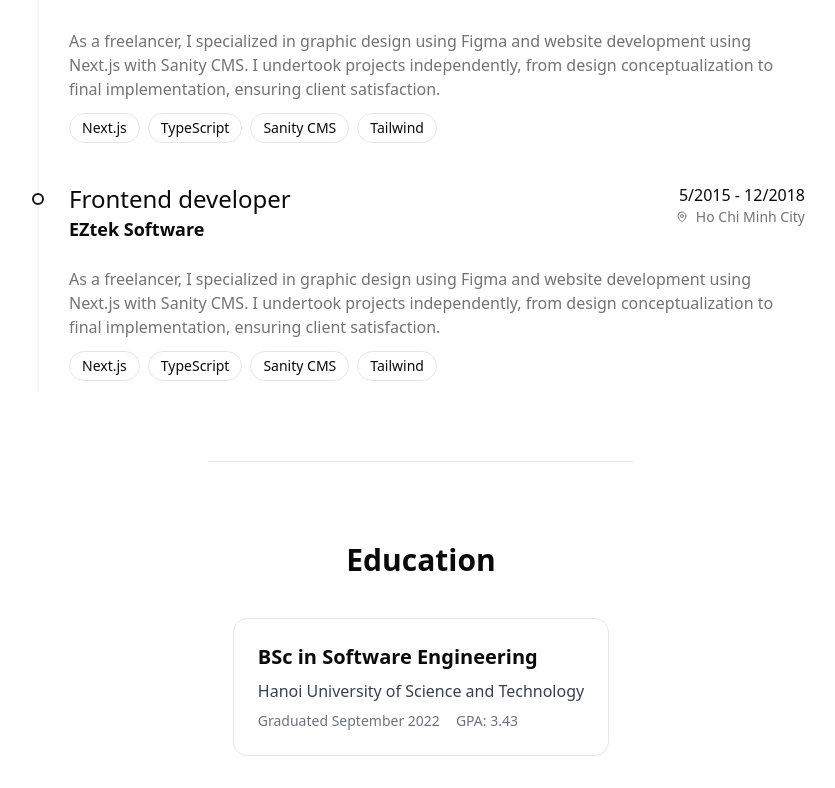
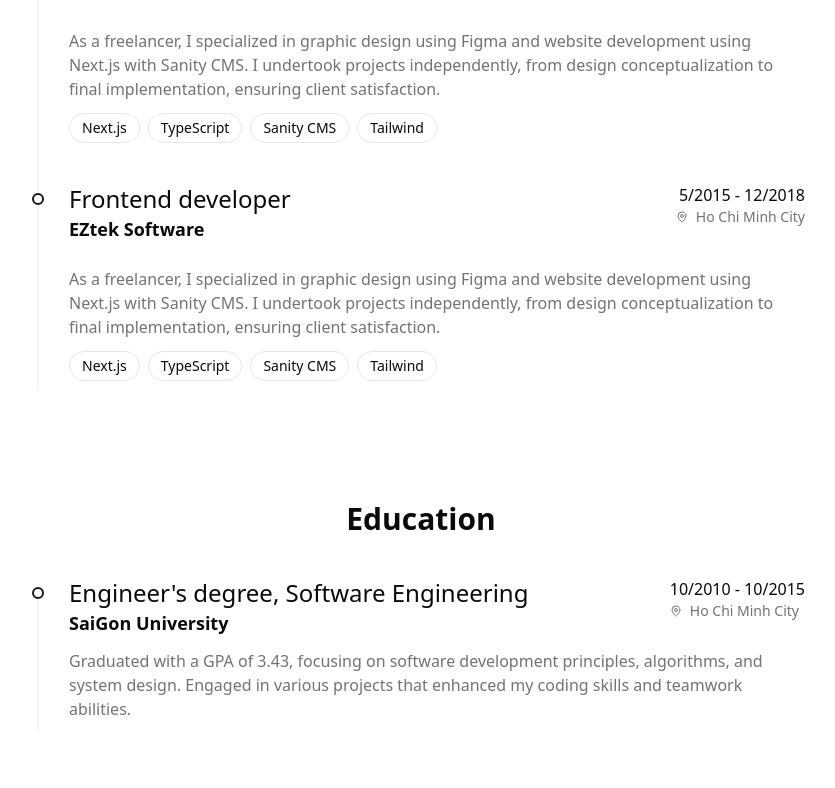
Before and after one commit to truonghungit/portfolio, a React (Vite) app: page / in a window 1280 px wide. Shown: the part 2009-2797 px from the top of the page, without its empty margins (219-1054 px from the left). Built offline with nearby package versions, Linux system fonts and the light colour scheme.

Commit message:
feat: update education section with new degree and layout enhancements

```diff
--- a/src/components/section/education.tsx
+++ b/src/components/section/education.tsx
@@ -1,84 +1,66 @@
-import { useTheme } from '../theme/theme-provider';
+import { motion } from 'framer-motion';
+import { Calendar, MapPin } from 'lucide-react';
+import { useSectionInView } from '../active-section/use-section-in-view';
 
 export const Education = () => {
-  const { theme } = useTheme();
-  const isDarkMode = theme === 'dark';
+  const { ref: sectionRef } = useSectionInView('Education');
 
   return (
     <section
-      className={`py-20 px-6 border-t ${
-        isDarkMode ? 'border-gray-800' : 'border-gray-200'
-      }`}
+      ref={sectionRef}
+      id='education'
+      className='my-10 scroll-mt-28 md:mb-20'
     >
-      <div className='max-w-5xl mx-auto'>
       <div className='mb-10 text-center'>
         <h2 className='font-heading text-3xl font-semibold'>Education</h2>
       </div>
+      <div className='relative max-w-screen-md'>
+        <div className='not-last:pb-12 relative pl-8 [&:not(:last-child)]:pb-10'>
+          <div className='bg-muted absolute left-0 top-2.5 h-full w-[2px] group-first:top-6 group-first:h-[calc(100%-24px)]'>
+            <div className='border-primary bg-background absolute left-[-5px] top-0 size-3 rounded-full border-2' />
+          </div>
+          <motion.div
+            initial={{ opacity: 0, y: 100 }}
+            whileInView={{
+              opacity: 1,
+              y: 0,
+            }}
+            transition={{
+              delay: 0.175,
+            }}
+            viewport={{
+              once: true,
+            }}
+            className='space-y-3 opacity-0'
+          >
+            <div className='flex justify-between'>
+              <div>
+                <h3 className='text-2xl font-medium'>
+                  Engineer's degree, Software Engineering
+                </h3>
+                <span className='text-lg font-semibold'>SaiGon University</span>
+              </div>
 
-        {/* Education */}
-        <div
-          className={`p-6 rounded-xl border mb-8 ${
-            isDarkMode ? 'border-gray-800' : 'border-gray-200'
-          }`}
-        >
-          <h4 className='text-xl font-semibold mb-2'>
-            BSc in Software Engineering
-          </h4>
-          <p
-            className={`font-medium ${
-              isDarkMode ? 'text-gray-300' : 'text-gray-700'
-            }`}
-          >
-            Hanoi University of Science and Technology
-          </p>
-          <div className='flex items-center gap-4 mt-2'>
-            <span
-              className={`text-sm ${
-                isDarkMode ? 'text-gray-500' : 'text-gray-500'
-              }`}
-            >
-              Graduated September 2022
-            </span>
-            <span
-              className={`text-sm ${
-                isDarkMode ? 'text-gray-500' : 'text-gray-500'
-              }`}
-            >
-              GPA: 3.43
-            </span>
+              <div className='text-right  hidden md:block'>
+                <div>10/2010 - 10/2015</div>
+                <div className='text-sm flex gap-2 items-center text-muted-foreground'>
+                  <MapPin className='w-3 h-3' />
+                  <span>Ho Chi Minh City</span>
+                </div>
               </div>
             </div>
 
-        {/* Certificates */}
-        {/* <h4 className='text-2xl font-semibold mb-6'>Certifications</h4>
-        <div className='grid md:grid-cols-2 gap-4'>
-          {certificates.map((cert, index) => (
-            <div
-              key={index}
-              className={`p-4 rounded-xl border ${
-                isDarkMode
-                  ? 'border-gray-800 hover:border-gray-700'
-                  : 'border-gray-200 hover:border-gray-300'
-              } transition-colors`}
-            >
-              <h5 className='font-semibold mb-1'>{cert.name}</h5>
-              <p
-                className={`text-sm ${
-                  isDarkMode ? 'text-gray-400' : 'text-gray-600'
-                }`}
-              >
-                {cert.issuer}
+            <div className='md:hidden mt-1 flex items-center gap-2 text-sm'>
+              <Calendar className='w-4 h-4' />
+              <span>10/2010 - 10/2015</span>
+            </div>
+            <p className='text-muted-foreground'>
+              Graduated with a GPA of 3.43, focusing on software development
+              principles, algorithms, and system design. Engaged in various
+              projects that enhanced my coding skills and teamwork abilities.
             </p>
-              <p
-                className={`text-sm ${
-                  isDarkMode ? 'text-gray-500' : 'text-gray-500'
-                }`}
-              >
-                {cert.date}
-              </p>
+          </motion.div>
         </div>
-          ))}
-        </div> */}
       </div>
     </section>
   );
```
Lines whose indentation alone changed are shown as unchanged.
